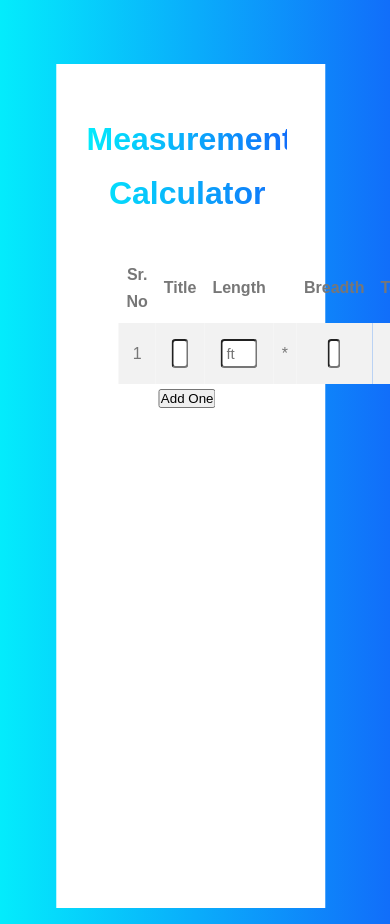
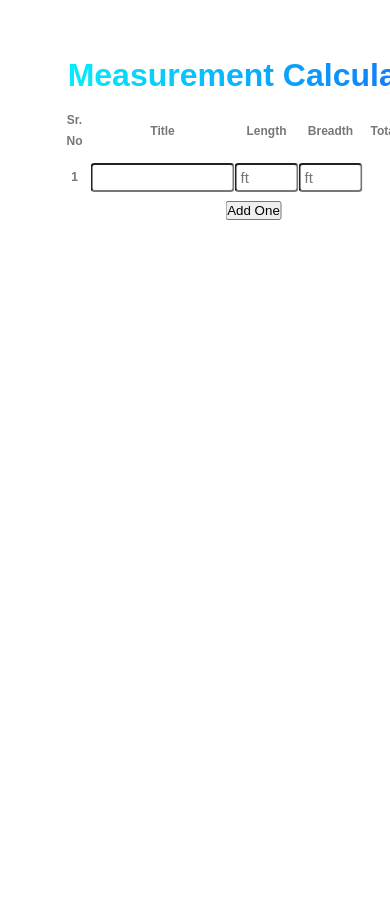
Before and after one commit to mokshchadha/floor_-measurement_calculator, a React (Vite) app: page / in a window 390 px wide. Shown: the top 924 px of the page. After the commit the page ends 892 px from the top, so only its background shows below. Built offline with nearby package versions, Linux system fonts and the light colour scheme.

Commit message:
added media queries

```diff
--- a/src/App.css
+++ /dev/null
@@ -1,61 +0,0 @@
-.App{
-  /* background-image: url("assets/image.jpg");
-  background-repeat: no-repeat;
-  background-size: cover; */
-  background-color: white;
-}
-
-/* #root {
-  max-width: 1280px;
-  margin: 0 auto;
-  padding: 2rem;
-  text-align: center;
-} */
-
-/* @media (max-width: 800px) {
-  .flex-container {
-    flex-direction: row;
-  }
-}
-.flex-container {
-  display: flex;
-  flex-direction: row;
-} */
-#root{
-  text-align: center;
-}
-.logo {
-  height: 6em;
-  padding: 1.5em;
-  will-change: filter;
-  transition: filter 300ms;
-}
-.logo:hover {
-  filter: drop-shadow(0 0 2em #646cffaa);
-}
-.logo.react:hover {
-  filter: drop-shadow(0 0 2em #61dafbaa);
-}
-
-@keyframes logo-spin {
-  from {
-    transform: rotate(0deg);
-  }
-  to {
-    transform: rotate(360deg);
-  }
-}
-
-@media (prefers-reduced-motion: no-preference) {
-  a:nth-of-type(2) .logo {
-    animation: logo-spin infinite 20s linear;
-  }
-}
-
-.card {
-  padding: 2em;
-}
-
-.read-the-docs {
-  color: #888;
-}
--- a/src/App.jsx
+++ b/src/App.jsx
@@ -1,13 +1,10 @@
-import "./App.css";
 import { List } from "./components/list/List";
 
 function App() {
   return (
     <div className="App">
-      <div className="App">
-        <h1 className="main__heading">Measurement Calculator</h1>
-        <List />
-      </div>
+      <h1 className="main__heading">Measurement Calculator</h1>
+      <List />
     </div>
   );
 }
--- a/src/components/list/List.jsx
+++ b/src/components/list/List.jsx
@@ -117,12 +117,14 @@ export const List = () => {
         <div>
           <table>
             <thead>
-              <td>Sr. No</td>
-              <td>Title</td>
-              <td>Length</td>
-              <td></td>
-              <td>Breadth</td>
-              <td>Total</td>
+              <tr>
+                <td>Sr. No</td>
+                <td>Title</td>
+                <td>Length</td>
+                {/* <td></td> */}
+                <td>Breadth</td>
+                <td>Total</td>
+              </tr>
             </thead>
             <tbody>
               {...list.map((e, i) =>
--- a/src/components/list/ListRow.jsx
+++ b/src/components/list/ListRow.jsx
@@ -17,33 +17,35 @@ export const ListRow = ({
   return (
     <tr key={id} className="table__row">
       <td>{idx + 1}</td>
-      <td className="input__box">
+      <td className="input__box title__input">
         <input
           type="text"
           value={title}
           onChange={(e) => updateTitle(e.target.value, id)}
         ></input>
       </td>
-      <td className="input__box">
+      <td className="input__box number__input">
         <input
-          type="text"
+          type="number"
           value={lengthStr}
           onChange={(e) => updateLength(e.target.value, id)}
           placeholder="ft"
         ></input>
-        <span>{displayLength}</span>
+        <span>{displayLength?.length > 0 ? `(${displayLength})` : ""}</span>
       </td>
-      <td>*</td>
-      <td className="input__box">
+      {/* <td className="multiplier">*</td> */}
+      <td className="input__box number__input">
         <input
           type="number"
           value={breadthStr}
           onChange={(e) => updateBreadth(e.target.value, id)}
           placeholder="ft"
         ></input>
-        <span>{displayBreadth}</span>
+        <span>{displayBreadth?.length > 0 ? `( ${displayBreadth})` : ""}</span>
       </td>
-      <td>{total}</td>
+      <td>
+        <span className="total__text">{total}</span>
+      </td>
       <td>
         <RemoveButton removeItem={removeItem} id={id} />
       </td>
--- a/src/components/list/list.css
+++ b/src/components/list/list.css
@@ -24,70 +24,81 @@ input[type=text] {
   }
 input[type=number] {
     font-size: 15px;
-    width: 30%;
+    max-width: 4rem;
     padding: 4px 4px;
     margin: 0;
     border-radius: 4px;
   }
+
 .input__segment{
     display: flex;
     flex-direction: row;
     text-align: start;
   }
-  .input__box{
 
-      margin-right: 0.5 rem;
 
-      margin-right: 0.5rem;
-     padding: 1rem;
+.input__box{
+    margin-right: 0.5rem;
+    margin-right: 0.5rem;
+    padding: 1rem;
 
   }
-  table {
+
+.title__input{
+  min-width: 9rem;
+}
+
+.number__input{
+  min-width: 4rem;
+}
+
+table {
     border-collapse: collapse;
     width: 100%;
+    margin: 0;
+    padding: 0;
 }
-thead{
-    text-align: justify;
-    font-size: 40;
-    font-weight: bold;
-    font-family: sans-serif;
-}
+
 th, td {
     text-align: center;
-    padding: 8px;
+    padding: 0.5rem;
 }
 
-tr:nth-child(even) {
-    background-color: #FFFFFF;
+tr:nth-child(odd) {
+    background-color: var(--white-color)
 }
-tr:nth-child(odd){
-    background-color: #F2F2F2;
+tr:nth-child(even){
+    background-color: var( --light-gray-color)
 }
-.add {
-    background-color: white;
-    color: green;
-    padding: 5px 10px;
-    border-radius: 4px;
-    font-size: 16px;
-    font-weight: bold;
-    border: none;
-    cursor: pointer;
+
+.total__text{
+  font-size: 14px;
+  color:black
+}
+
+
+
+@media only screen and (max-width: 600px) {
+
+ th,td {
+  font-size: 0.75rem;
+  font-weight: bold;
+ }
+
+  .input__box {
+   padding: 0;
+   margin: 0;
   }
-.add:hover{
-    background-color: rgb(247, 240, 240);
-    box-shadow: 0px 0px 2px 2px rgb(9, 183, 76);
+
+  .number__input{
+    min-width: 3rem;
+    margin-left: 0.75rem;
+  }
+
+  .multiplier{
+    display: none;
+  }
+
+
+
 }
-.remove{
-    background-color: white;
-    color: rgb(227, 11, 11);
-    padding: 5px 10px;
-     border-radius: 4px;
-    font-size: 16px;
-    font-weight: bold;
-    border: none;
-    /* cursor: pointer; */
-}
-.remove:hover{
-    background-color: rgb(247, 240, 240);
-    box-shadow: 0px 0px 2px 2px rgb(237, 28, 28);
-}
--- a/src/index.css
+++ b/src/index.css
@@ -7,6 +7,9 @@
 :root{
     --sky-blue-color:#03ecfc;
     --blue-color:#116efa;
+    --light-gray-color: #F2F2F2;
+    --white-color:#FFFFFF;
+    text-align: center;
 }
 
 body{
@@ -27,8 +30,12 @@ body{
     align-content: center;
     transform: translateX(15%);
     height: 100vh;
+    background-color: white;
 }
 
+.card {
+    padding: 2em;
+  }
 
 
 
@@ -63,3 +70,24 @@ body{
         transform: translateY(0px);
     }
 }
+
+
+@media only screen and (max-width: 500px) {
+    body {
+     background-image: none;
+     padding: 0;
+     margin: 0;
+    }
+
+    .App {
+        width: 100%;
+        display: block;
+        align-content: start;
+    }
+
+    .card{
+        margin: 0;
+        padding: 0;
+       }
+
+  }
```
